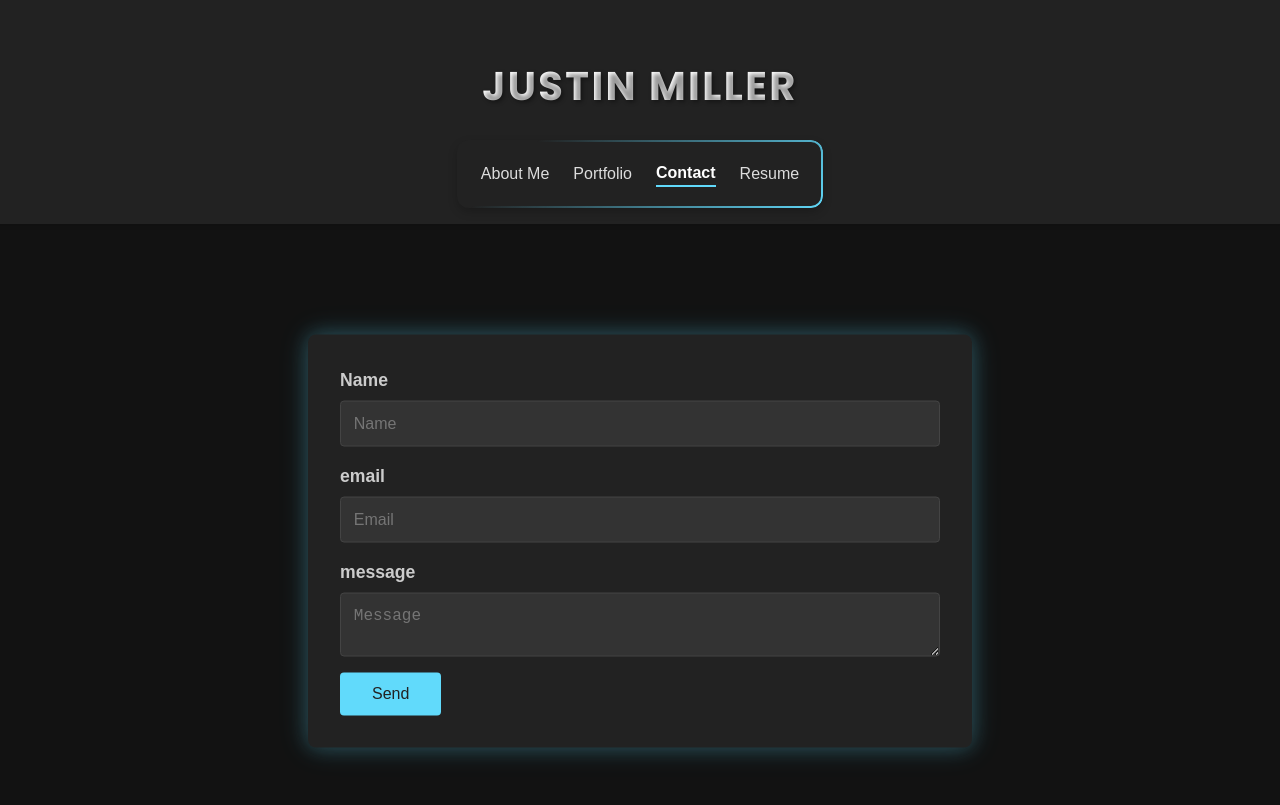
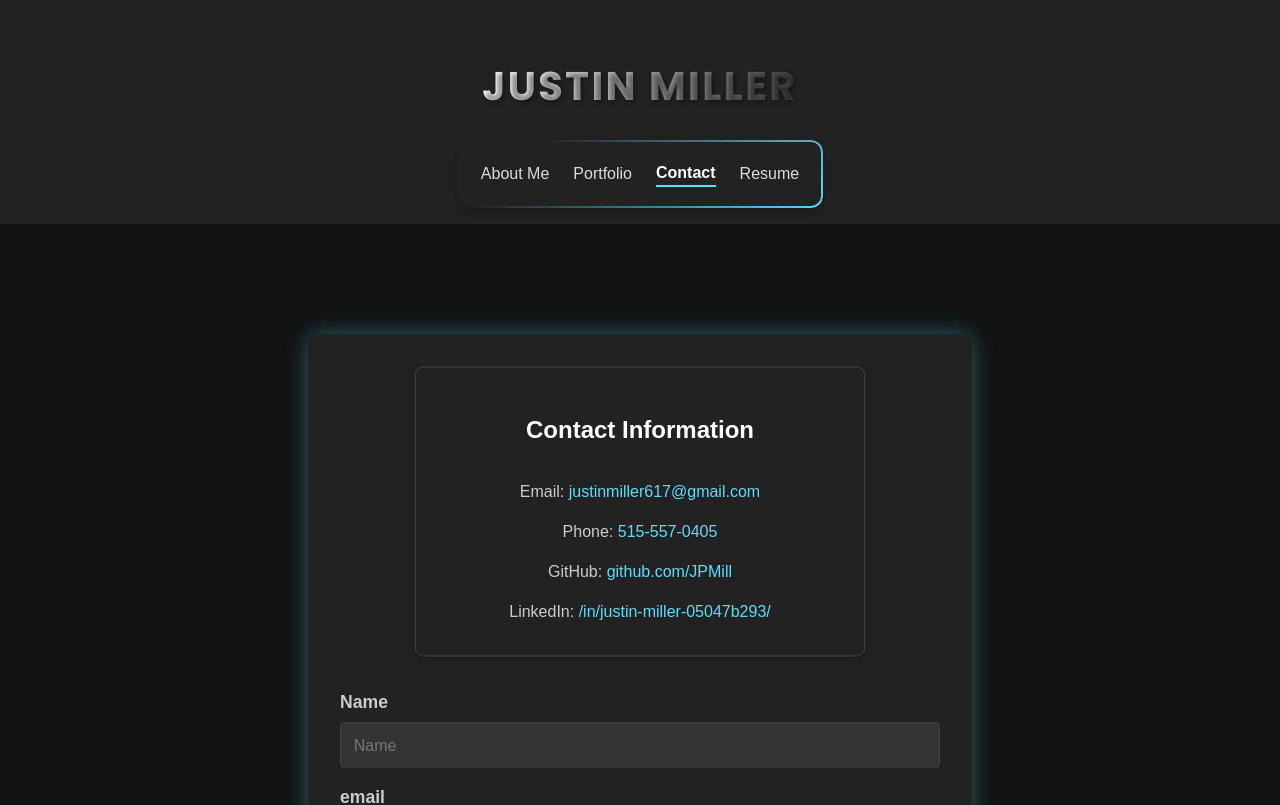
Before and after one commit to JPMill/React-Portfolio, a React (Vite) app: page /contact in a window 1280 px wide. Shown: the top 805 px of the page. Built offline with nearby package versions, Linux system fonts and the light colour scheme.

Commit message:
updated contact information and contact.css

```diff
--- a/src/components/Header.css
+++ b/src/components/Header.css
@@ -23,7 +23,7 @@
   margin-top: 3rem;
   margin-bottom: 2rem;
   font-family: 'Poppins', sans-serif;
-  background: linear-gradient(to left, #ffffff, #ffffff);
+  background: linear-gradient(to left, #444, #ffffff);
   -webkit-background-clip: text;
   -webkit-text-fill-color: transparent;
   letter-spacing: 0.15rem;
--- a/src/pages/Contact.css
+++ b/src/pages/Contact.css
@@ -12,6 +12,50 @@
     flex-direction: column;
     align-items: center;
     animation: glow2 2s infinite alternate, float 3s ease-in-out infinite;
+  }
+
+  .contact-info {
+    display: flex;
+    flex-direction: column;
+    color: #ccc;
+    padding: 1.5rem;
+    border: 1px solid #444;
+    border-radius: 8px;
+    box-shadow: 0 4px 6px rgba(0, 0, 0, 0.2);
+    margin-bottom: 2rem;
+    width: 90%;
+    max-width: 400px;
+    text-align: center;
+    align-items: center;
+    justify-content: center;
+  }
+
+  .contact-info h2 {
+    font-size: 1.5rem;
+    color: #fff;
+    margin-bottom: 1.5rem;
+    text-align: center;
+
+  }
+
+  .contact-info p {
+    color: #ccc;
+    padding: 0.5rem rem;
+    margin: 0.5rem 0;
+    font-size: 1rem;
+    text-align: center;
+    max-width: 100%;
+    display: block;
+  }
+
+  .contact-info a {
+    color: #61dafb;
+    text-decoration: none;
+    transition: color 0.3s ease;
+  }
+
+  .contact-info a:hover {
+    color: #4fa3e2;
   }
 
   form {
@@ -74,6 +118,11 @@
       max-width: 400px;
     }
 
+    .contact-info {
+      max-width: 300px; /* Allow the contact-info box to adapt */
+      padding: 1.2rem; /* Adjust padding for smaller screens */
+    }
+
     label {
       font-size: 1rem;
     }
@@ -96,6 +145,11 @@
       max-width: 250px;
     }
 
+    .contact-info {
+      max-width: 200px;
+      padding: 1rem;
+    }
+
     label {
       font-size: 0.9rem;
     }
--- a/src/pages/Contact.jsx
+++ b/src/pages/Contact.jsx
@@ -17,6 +17,14 @@ function Contact() {
 
   return (
     <section className="contact">
+      <div className="contact-info">
+        <h2>Contact Information</h2>
+        <p>Email: <a href="mailto:justinmiller617@gmail.com">justinmiller617@gmail.com</a></p>
+        <p>Phone: <a href="tel:5155570405">515-557-0405</a></p>
+        <p>GitHub: <a href="https://github.com/JPMill" target="_blank" rel="noopener noreferrer">github.com/JPMill</a></p>
+        <p>LinkedIn: <a href="https://www.linkedin.com/in/justin-miller-05047b293/" target="_blank" rel="noopener noreferrer">/in/justin-miller-05047b293/</a></p>
+      </div>
+
       <form onSubmit={handleSubmit}>
         <label htmlFor="name">Name</label>
         <input
--- a/src/pages/Resume.css
+++ b/src/pages/Resume.css
@@ -42,6 +42,7 @@
     padding-left: 0;
     border: 1px solid #444;
     border-radius: 6px;
+    box-shadow: 0 4px 6px rgba(0, 0, 0, 0.2);
     padding: 1rem;
     margin-top: 1rem;
   }
```
